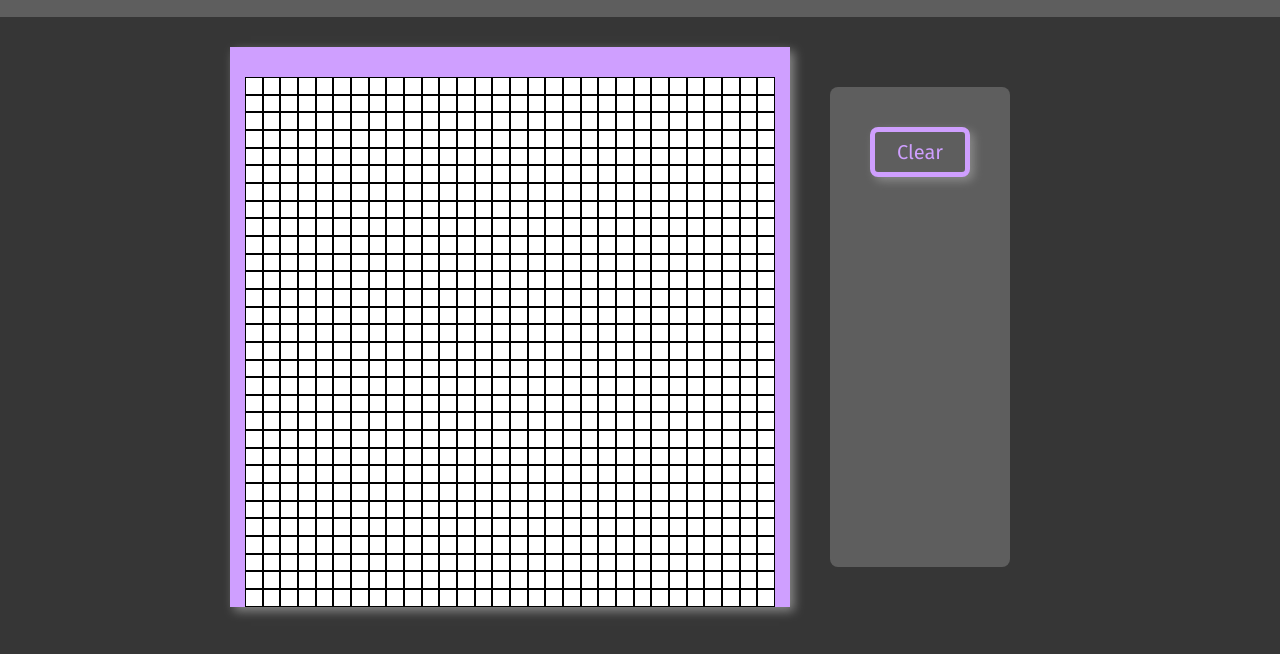
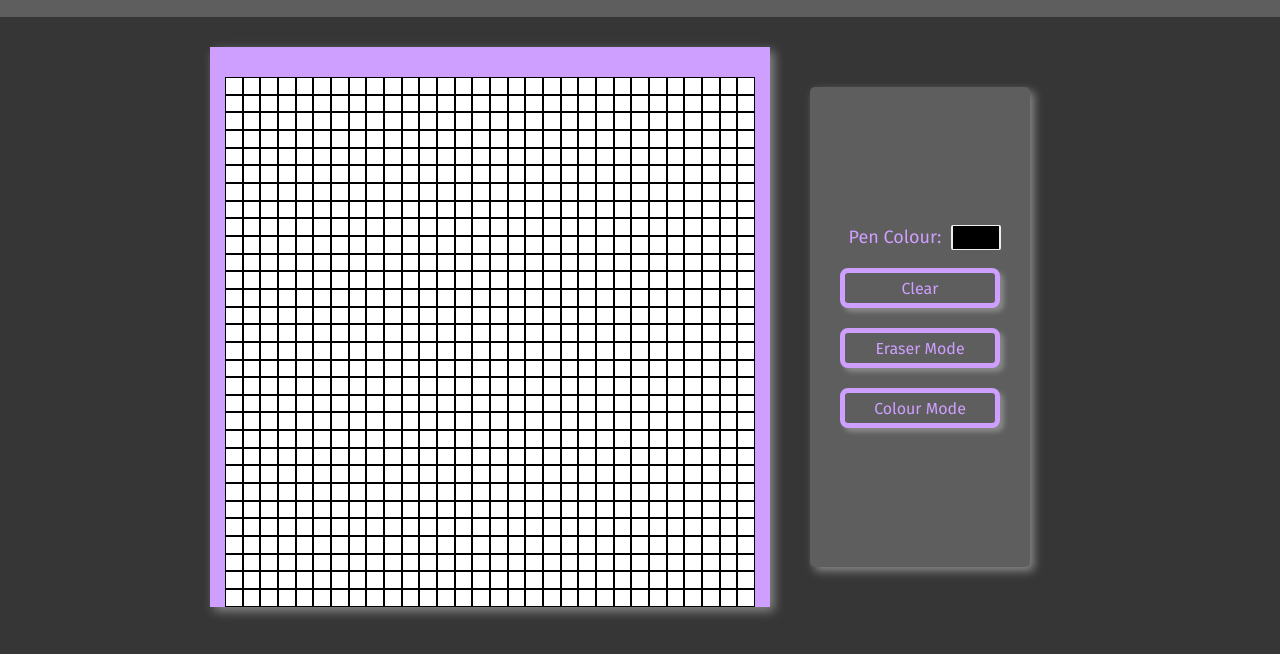
Before and after one commit to alicia-kee/etch-a-sketch, a plain HTML site: page index.html in a window 1280 px wide. Shown: the part 124-778 px from the top of the page. Drawn offline with Linux system fonts and the light colour scheme; a web font is replaced by a local one.

Commit message:
Add change pen colour option and eraser option

```diff
--- a/index.html
+++ b/index.html
@@ -20,8 +20,14 @@
 
     <div class="body-container">
         <div class="grid-container"></div>
-        <div class="btn-container">
+        <div class="sidebar">
+            <div class="pencolour-container">
+                <div class="pencolour-text">Pen Colour:</div>
+                <input type="color" class="pencolour-box" value="#000000">
+            </div>
             <button class="clear-btn">Clear</button>
+            <button class="eraser-btn">Eraser Mode</button>
+            <button class="colour-btn">Colour Mode</button>
         </div>
     </div>
     <script src="javascript.js"></script>
--- a/javascript.js
+++ b/javascript.js
@@ -1,5 +1,6 @@
 const grid = document.querySelector(".grid-container");
 let currSize = 30; //for now
+let colour = "black";
 
 function createGrid(size){ //size is width/height of each box
     if(size>100){
@@ -21,7 +22,7 @@ function createGrid(size){ //size is width/height of each box
             const gridElement = document.createElement("div");
             gridElement.classList.add("grid-square");
             gridElement.style.padding = paddingStr;
-            gridElement.addEventListener("mouseover", ()=>{gridElement.style.backgroundColor="black"});
+            gridElement.addEventListener("mouseover", ()=>{gridElement.style.backgroundColor=colour});
             rowContainer.appendChild(gridElement);
         }
     }
@@ -32,7 +33,20 @@ function clearGrid(){
     gridBoxes.forEach((box) => {box.style.backgroundColor = "white";});
 }
 
+function changeColour(){
+    colour = document.querySelector(".pencolour-box").value;
+}
+
 const clearBtn = document.querySelector(".clear-btn");
 clearBtn.addEventListener("click", clearGrid)
 
+const colourPicker = document.querySelector(".pencolour-box");
+colourPicker.addEventListener("input", changeColour);
+
+const eraserBtn = document.querySelector(".eraser-btn");
+eraserBtn.addEventListener("click", ()=>{colour = "white";});
+
+const colourBtn = document.querySelector(".colour-btn");
+colourBtn.addEventListener("click", changeColour);
+
 createGrid(currSize);
--- a/style.css
+++ b/style.css
@@ -62,6 +62,21 @@ body{
 }
 
 /*end grid things*/
+
+.sidebar{
+    background-color: #5e5e5e;
+    box-shadow: 4px 4px 10px #898989;
+    border-radius: 5px;
+    margin: 40px;
+    padding: 20px;
+
+    display:flex;
+    flex-direction: column;
+    justify-content: center;
+    align-items: center;
+    max-width: 200px;
+}
+
 button:hover{
     cursor: pointer;
     background-color: #CF9FFF;
@@ -69,20 +84,48 @@ button:hover{
 }
 
 button{
-    box-shadow: 4px 4px 10px #898989;
-    margin: 40px;
+    box-shadow: 4px 4px 5px #898989;
+    margin: 10px;
     background-color: #5e5e5e;
-    width: 100px;
-    height: 50px;
+    width: 160px;
+    height: 40px;
     border: 5px solid #CF9FFF;
     border-radius: 8px;
     color: #CF9FFF;
-    font-size: 20px;
+    font-size: 16px;
     font-family: "Fira Sans", sans-serif;
 }
 
-.btn-container{
-    background-color: #5e5e5e;
-    border-radius: 8px;
-    margin: 40px;
+.pencolour-container{
+    display: flex;
+    align-items: center;
 }
+
+.pencolour-text{
+    color: #CF9FFF;
+    font-size: 18px;
+    font-family: "Fira Sans", sans-serif;
+    margin: 10px 10px;
+}
+
+.pencolour-box{
+    height: 25px;
+    width: 50px;
+    outline: none;
+    overflow: hidden;
+    border: 0.5px solid white;
+    border-radius: 2px;
+    cursor: pointer;
+}
+
+/*remove thick border of colour picker*/
+input[type="color"] {
+    -webkit-appearance: none;
+    border: none;
+}
+input[type="color"]::-webkit-color-swatch-wrapper {
+    padding: 0;
+}
+input[type="color"]::-webkit-color-swatch {
+    border: none;
+}
```
